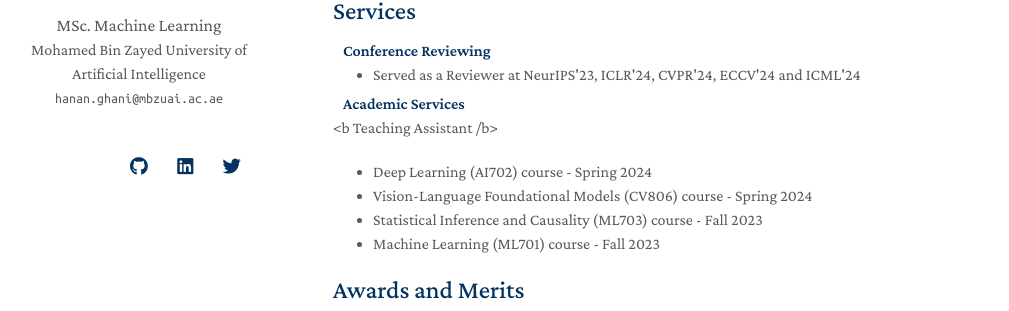
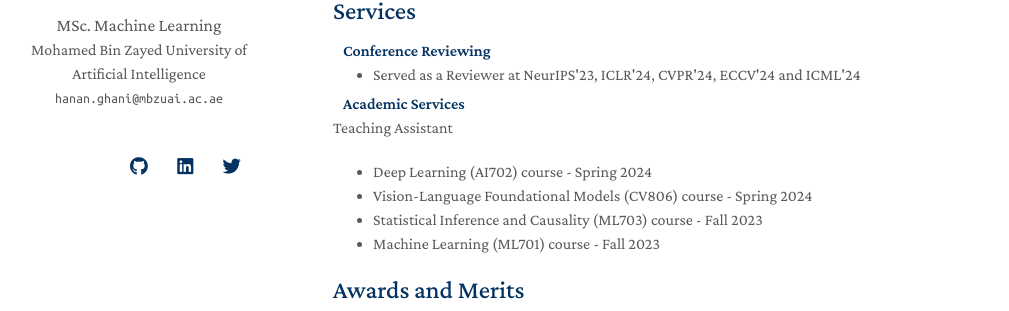
Before and after one commit to muhammadsaadkhankor/muhammadsaadkhankor.github.io, a Jekyll site: the page built from index.md, in a window 1280 px wide and 900 px high, scrolled down 2356 px. Shown: the part 242-553 px from the top of the window, without its empty margins (137-1146 px from the left). Built offline with Jekyll 4.4.1, drawn with Linux system fonts in a browser that asks for light colours; nearby versions of some CDN libraries; a style sheet for code colours, icons or effects is not loaded; our own code applies the rules of GitHub Pages for plain Markdown files.

Commit message:
Update services.md

```diff
--- a/_includes/services.md
+++ b/_includes/services.md
@@ -7,7 +7,7 @@
 </ul>
 
 <h4 style="margin:0 10px 0;">Academic Services</h4>
-<b   Teaching Assistant /b>
+Teaching Assistant
 <ul style="margin:0 0 20px;">
   <li><autocolor>Deep Learning (AI702) course - Spring 2024</autocolor></li>
   <li><autocolor>Vision-Language Foundational Models (CV806) course - Spring 2024</autocolor></li>
```
